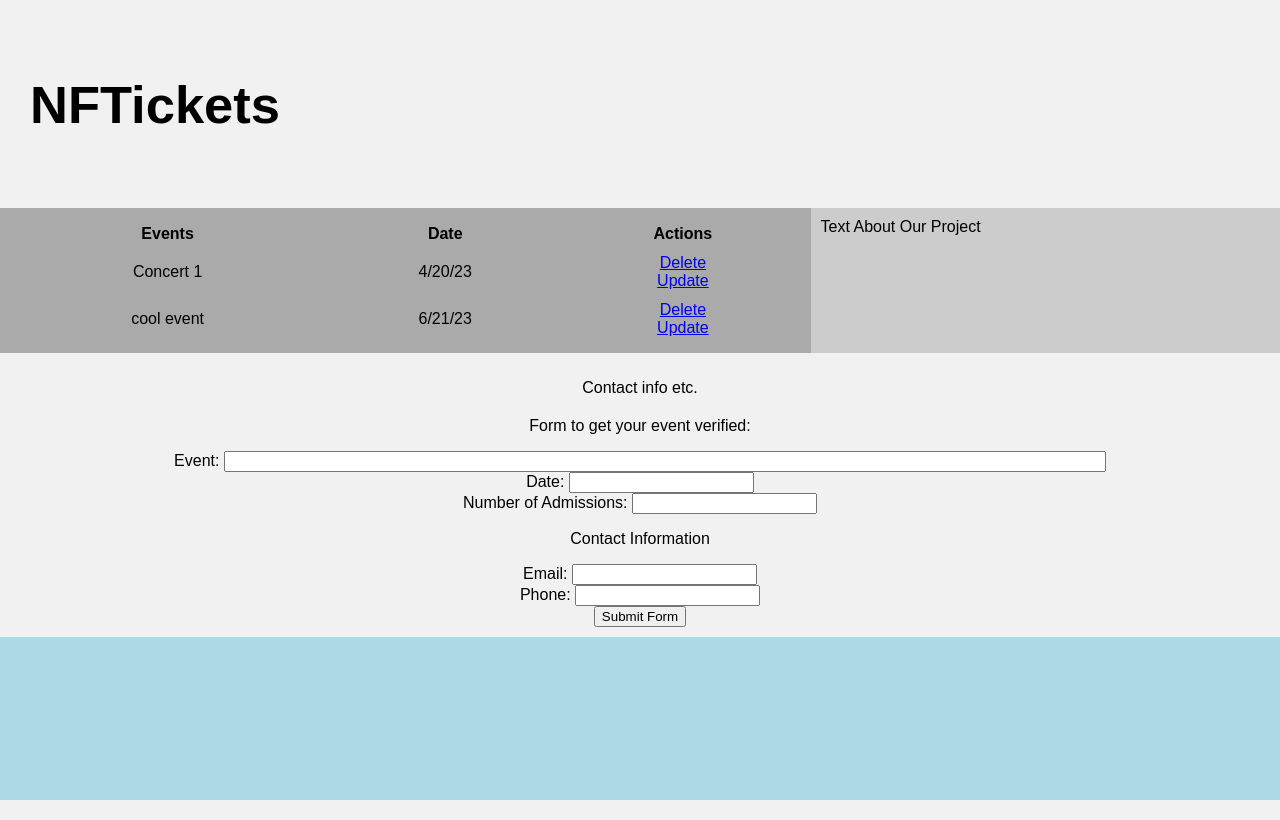
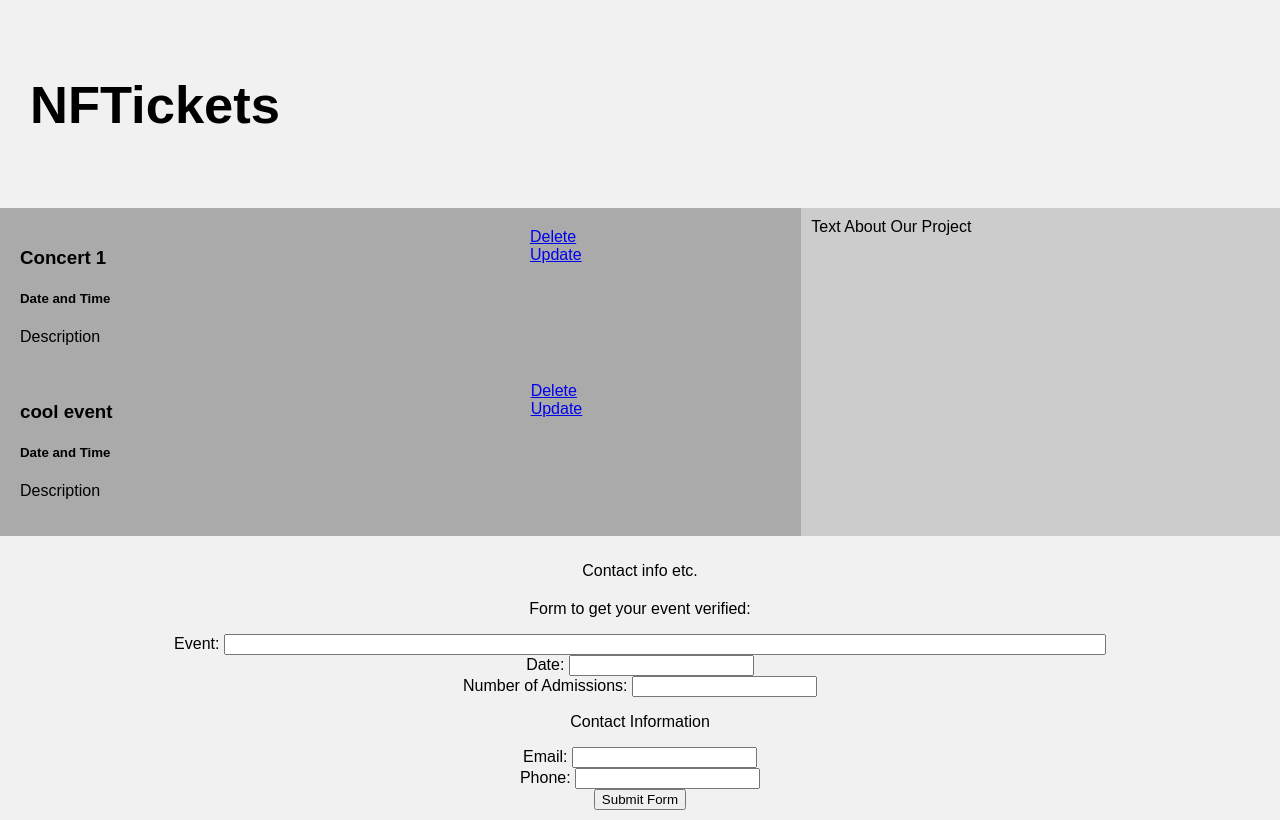
Before and after one commit to micahborg/ticket_system, a Flask app: page / in a window 1280 px wide. Run offline with Flask 2, Linux system fonts and the light colour scheme; data comes from the database, SQL or seed files in the repository.

Commit message:
Events are now grids in their own rows

```diff
--- a/templates/index.html
+++ b/templates/index.html
@@ -79,6 +79,28 @@
         {% if tasks|length < 1 %}
         <h4 style="text-align: center">There are no scheduled events at the moment. Fill out the form below to get your event approved!</h4>
         {% else %}
+
+
+        <table>
+            {% for task in tasks %}
+            <tr>
+                <div class="grid-container">
+                    <div class="left" style="background-color:#aaa;">
+                        <h3 style="text-align: left">{{ task.content }}</h3>
+                        <h5 style="text-align: left"> Date and Time</h5>
+                        <p style="text-align: left"> Description</p>
+                    </div>
+                    <div class="right" style="background-color:#aaa;">
+                        <a href="/delete/{{task.id}}">Delete</a>
+                        <br>
+                        <a href="/update/{{task.id}}">Update</a>
+                    </div>
+                </div>
+            </tr>
+            {% endfor %}
+        </table>
+
+        <!--
         <table>
             <tr>
                 <th>Events</th>
@@ -97,6 +119,7 @@
                 </tr>
             {% endfor %}
         </table>
+        -->
         {% endif %}
 
     </div>
```
